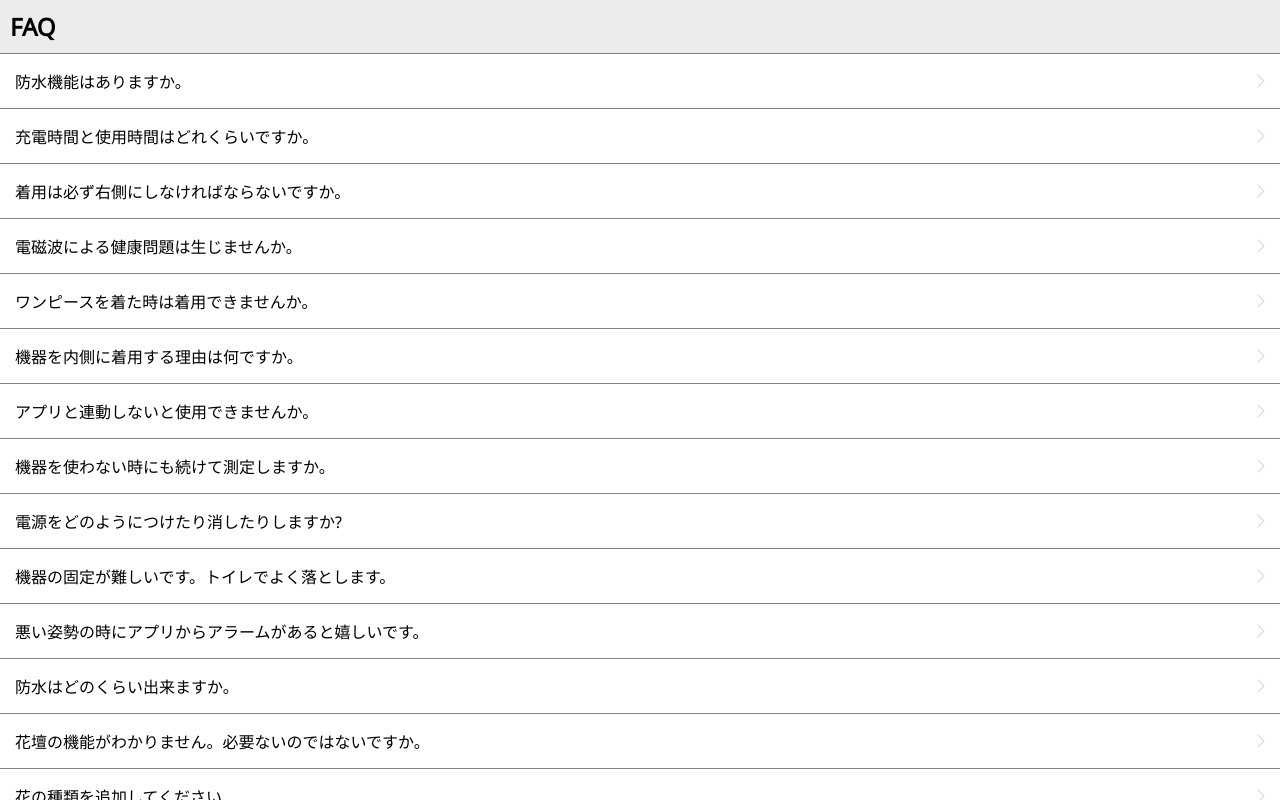
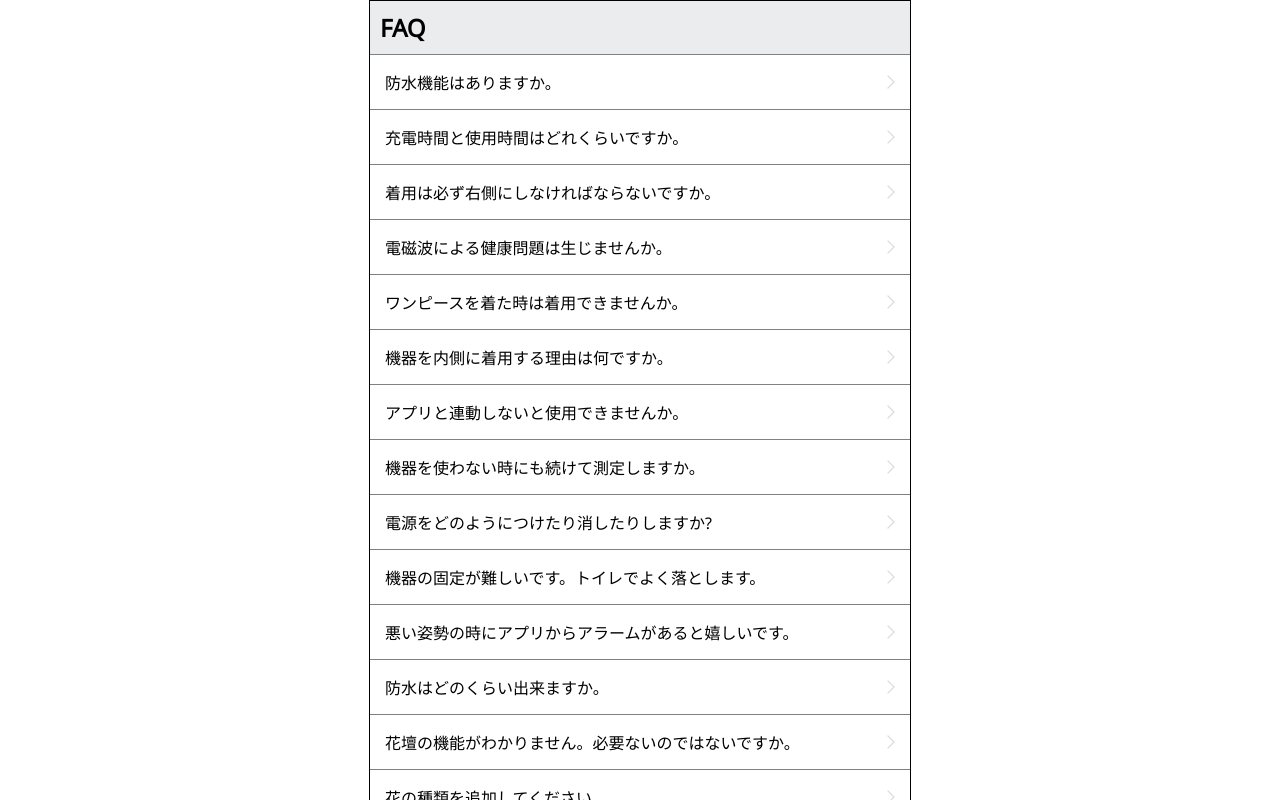
Before and after one commit to bodit-seed/faq-pages, a React (Create React App) app: page / in a window 1280 px wide. Shown: the top 800 px of the page. Built offline with nearby package versions, Linux system fonts and the light colour scheme.

Commit message:
화면이 넓은 경우 보정

```diff
--- a/src/css/TOC.css
+++ b/src/css/TOC.css
@@ -1,5 +1,14 @@
 .TOC {
     background: #eaecee;
+    margin-right: auto;
+    margin-left: auto;
+}
+
+@media (min-width: 540px) {
+    .TOC {
+        max-width: 540px;
+        border: black solid 1px;
+    }
 }
 
 .TOC h2 {
```
